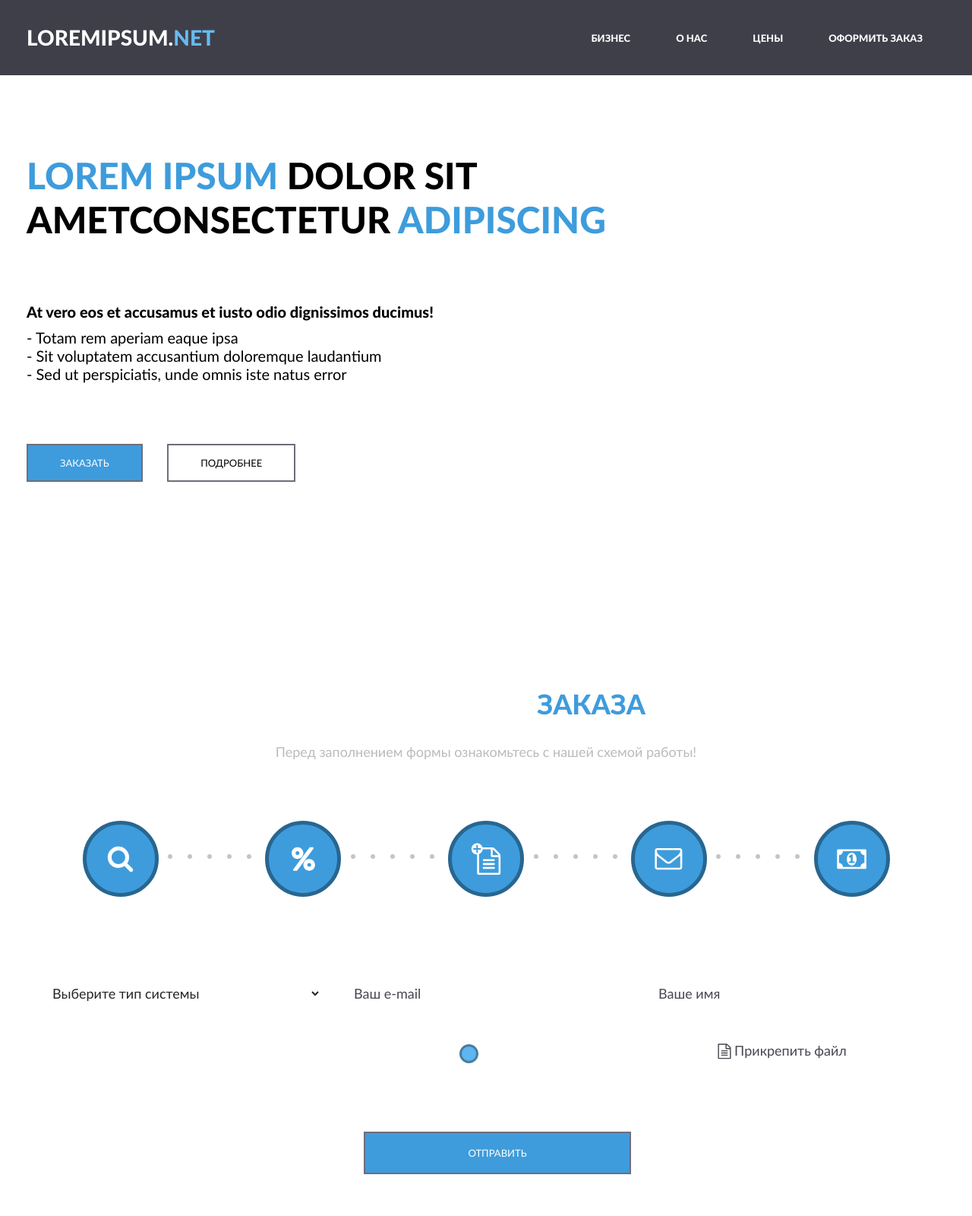
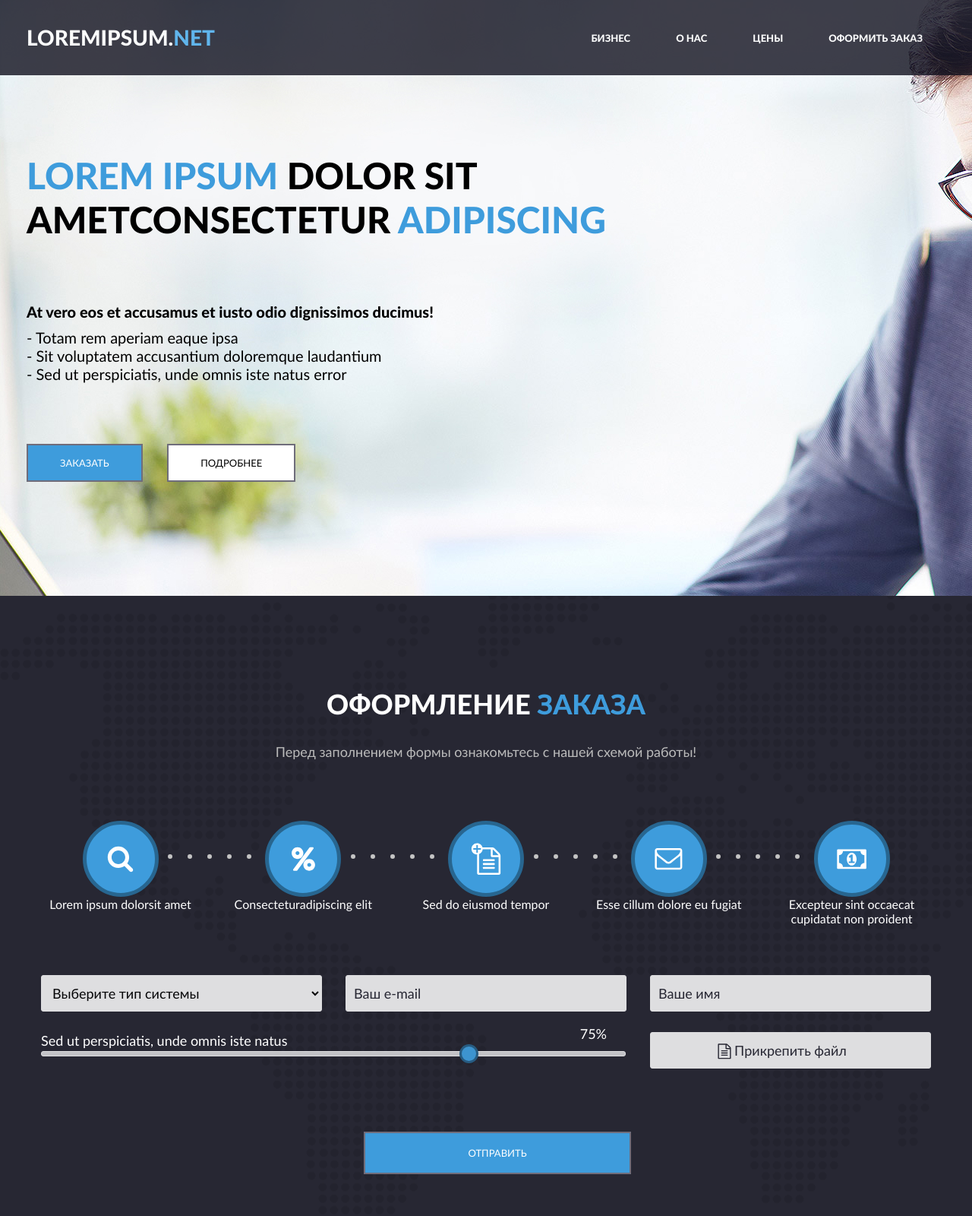
Before and after one commit to Kitty-Sam/HTML, a website: page index.html in a window 1280 px wide. Shown: the top 1600 px of the page at 76% size. Drawn offline with nearby package versions, Linux system fonts and the light colour scheme; files that its build step writes are made by us from their sources; the site is published under a folder, as on GitHub Pages, so addresses that start at the root find nothing; files whose address does not match are found by name.

Commit message:
fix pictures deploy for gh-pages

```diff
--- a/sass/base/_base.scss
+++ b/sass/base/_base.scss
@@ -17,7 +17,7 @@ header {
 }
 main {
   width: 100%;
-  background-image: url("/assets/fon.PNG");
+  background-image: url("assets/fon.PNG");
   background-repeat: no-repeat;
   background-size: auto;
   padding-top: 121px;
--- a/sass/components/_main.scss
+++ b/sass/components/_main.scss
@@ -1,6 +1,6 @@
 .block {
   width: 100%;
-  background-image: url("/assets/foto_background.JPEG");
+  background-image: url("assets/foto_background.JPEG");
   background-repeat: no-repeat;
   background-size: auto;
   @media screen and (max-width: $mobile-big-width) {
```
